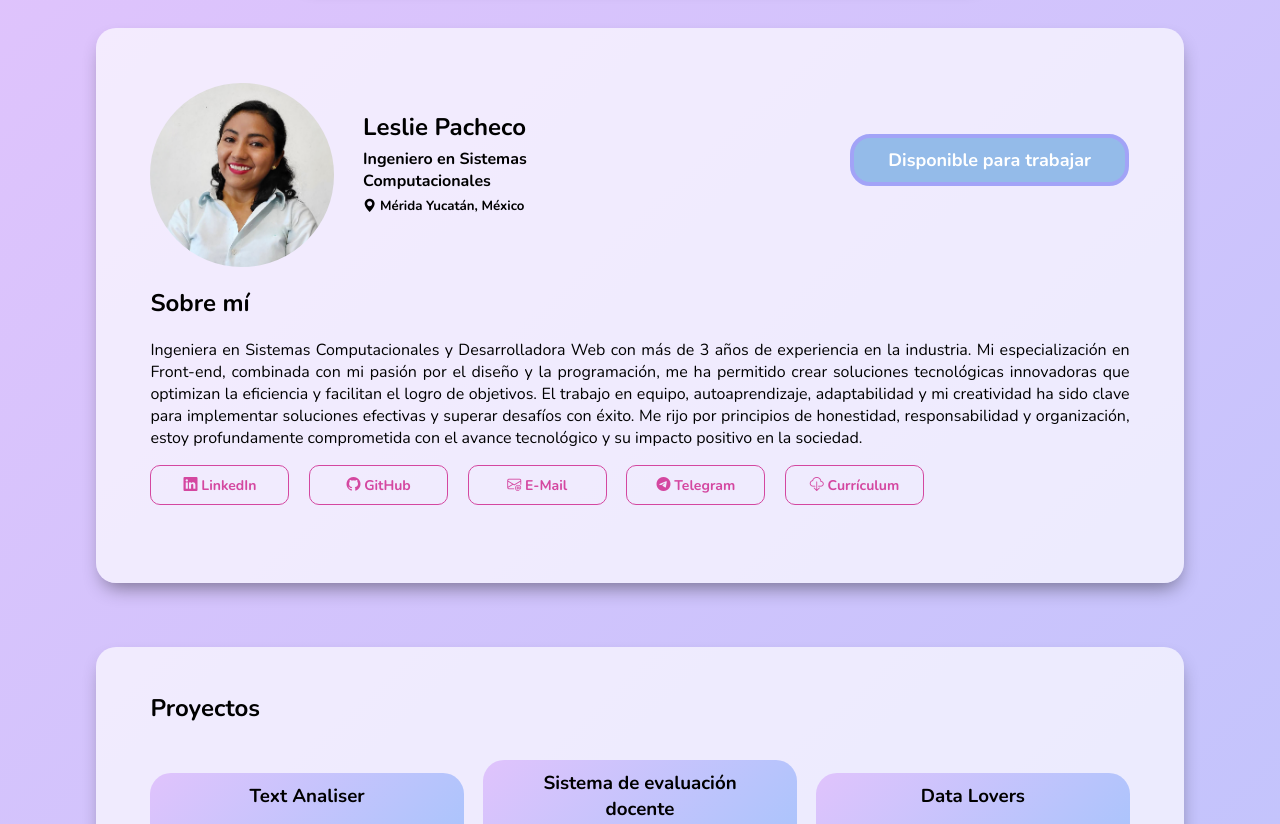
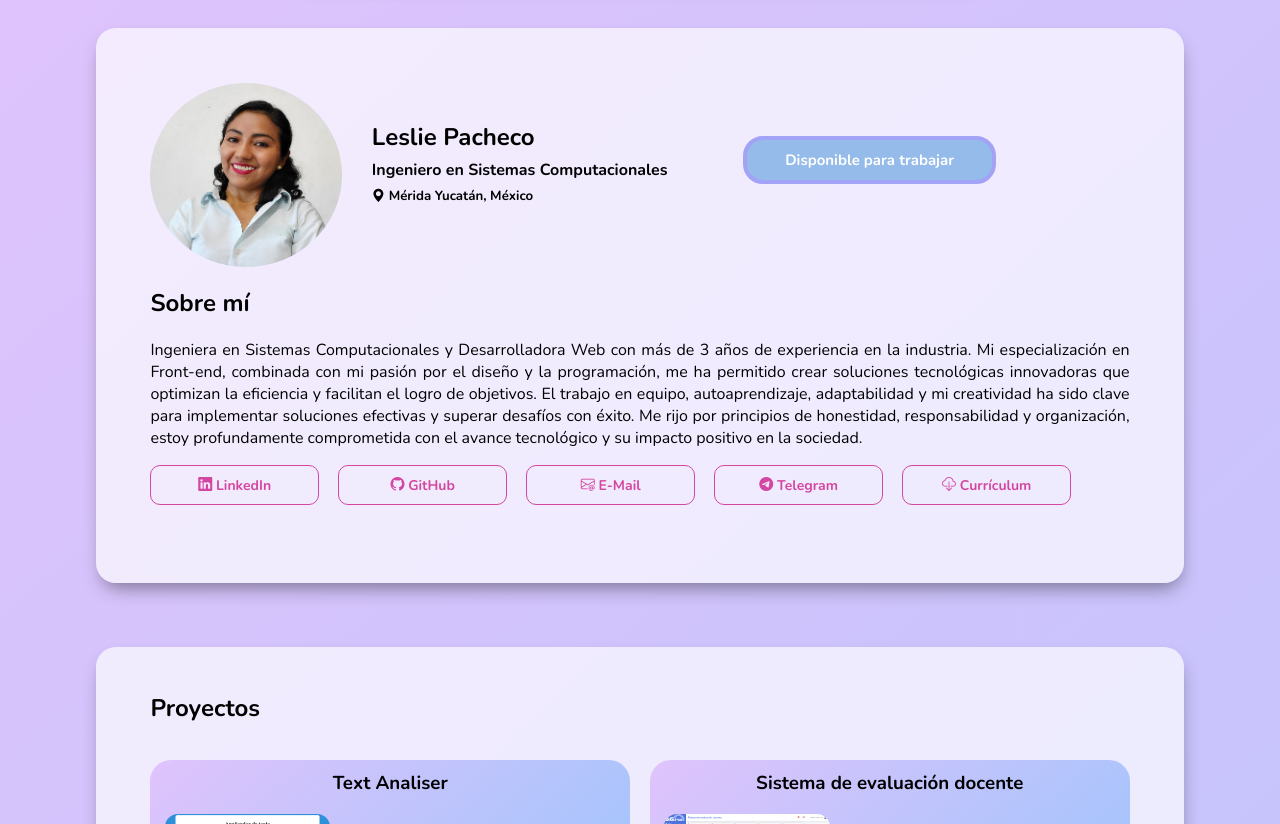
Before and after one commit to LesliePacheco91/myCv, a website with bundled scripts: page index.html in a window 1280 px wide. Shown: the part 100-924 px from the top of the page. Built offline with nearby package versions, Linux system fonts and the light colour scheme; grey boxes are pictures that could not be loaded; files whose address does not match are found by name; a web font is replaced by a local one.

Commit message:
Update styles_1.css

```diff
--- a/styles_1.css
+++ b/styles_1.css
@@ -918,3 +918,19 @@ body, #container {
   }
 
 }
+
+@media (min-width: 1081px) and (max-width: 1400px) {
+
+	.opeWork {
+	  width: 23%;
+	  font-size: 15px;
+	  margin-left: 5em;
+	}
+	.redes a {
+	  width: 15%;
+	}
+
+	.cardProyect {
+	  width: 47%;
+	}
+}
```
